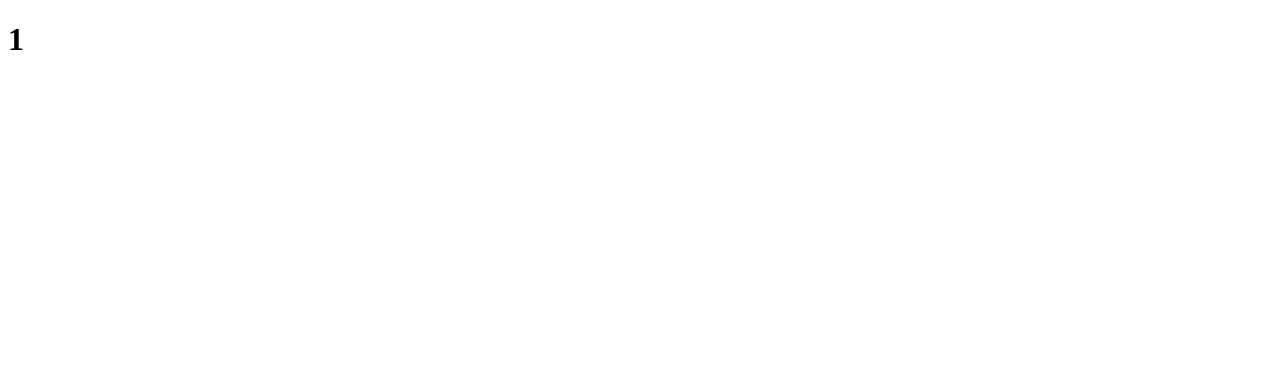
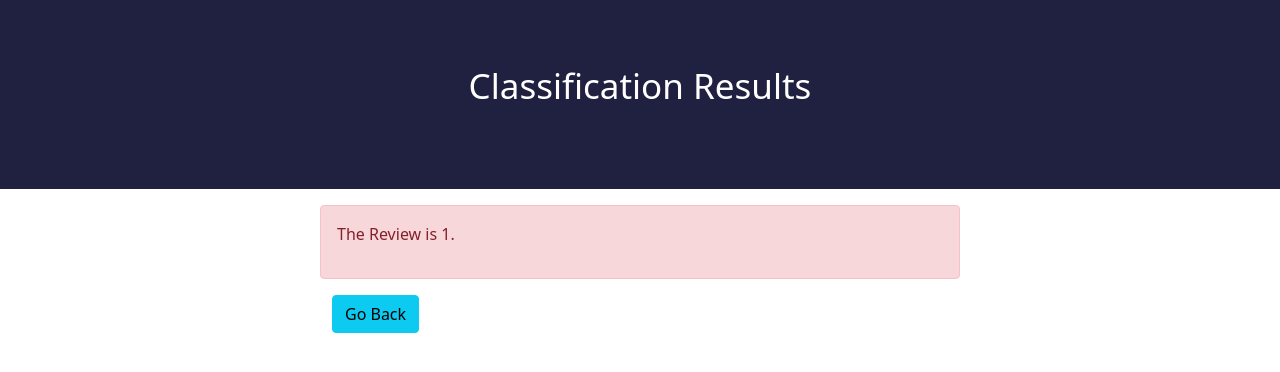
Before and after one commit to Aman-11381/imdb-reviews-sentiment-analysis, a Flask app: page /results/1 in a window 1280 px wide. Before the commit the part shown is almost empty. Shown: the top 372 px of the page. Run offline with Flask 2, Linux system fonts and the light colour scheme.

Commit message:
add styling and go back link

```diff
--- a/app.py
+++ b/app.py
@@ -14,7 +14,7 @@ async def predict():
         review = request.form.get('review')
 
         sentiment = await pre.get_sentiment(review)
-        sentiment = sentiment[0]
+        sentiment = sentiment[0].capitalize()
 
         return redirect(url_for('get_results', sentiment=sentiment))
 
--- /dev/null
+++ b/static/styles.css
@@ -0,0 +1,11 @@
+.header {
+    padding: 60px;
+    text-align: center;
+    background: #202040;
+    color: white;
+    font-size: 35px;
+}
+
+textarea {
+    width: 100%;
+}
--- a/templates/results.html
+++ b/templates/results.html
@@ -5,8 +5,38 @@
     <meta http-equiv="X-UA-Compatible" content="IE=edge">
     <meta name="viewport" content="width=device-width, initial-scale=1.0">
     <title>Document</title>
+
+    <link href="https://cdn.jsdelivr.net/npm/bootstrap@5.0.2/dist/css/bootstrap.min.css" rel="stylesheet" integrity="sha384-EVSTQN3/azprG1Anm3QDgpJLIm9Nao0Yz1ztcQTwFspd3yD65VohhpuuCOmLASjC" crossorigin="anonymous">
+    <link rel="stylesheet" href="{{url_for('static', filename='styles.css')}}">
 </head>
 <body>
-    <h1>{{sentiment}}</h1>
+
+    <div class="container-fluid">
+        <div class="row mb-3 justify-content-center header">
+            <div class="col-6">
+                <p>Classification Results</p>
+            </div>
+        </div>
+        <div class="row justify-content-center">
+            {% if sentiment == 'Positive' %}
+                <div class="col-6 alert alert-success">
+                    <p>The review was {{sentiment}}.</p>
+                </div>
+
+            {% else %}
+                <div class="col-6 alert alert-danger">
+                    <p>The Review is {{sentiment}}.<p>
+                </div>
+
+            {% endif %}
+        </div>
+        <div class="row justify-content-center">
+            <div class="col-6">
+                <a href="{{ url_for('home') }}"><button class="btn btn-info btn-md">Go Back</button></a>
+            </div>
+        </div>
+    </div>
+
+    <script src="https://cdn.jsdelivr.net/npm/bootstrap@5.0.2/dist/js/bootstrap.bundle.min.js" integrity="sha384-MrcW6ZMFYlzcLA8Nl+NtUVF0sA7MsXsP1UyJoMp4YLEuNSfAP+JcXn/tWtIaxVXM" crossorigin="anonymous"></script>
 </body>
 </html>
```
Also changed, not shown: templates/index.html (+21 -5 lines).
